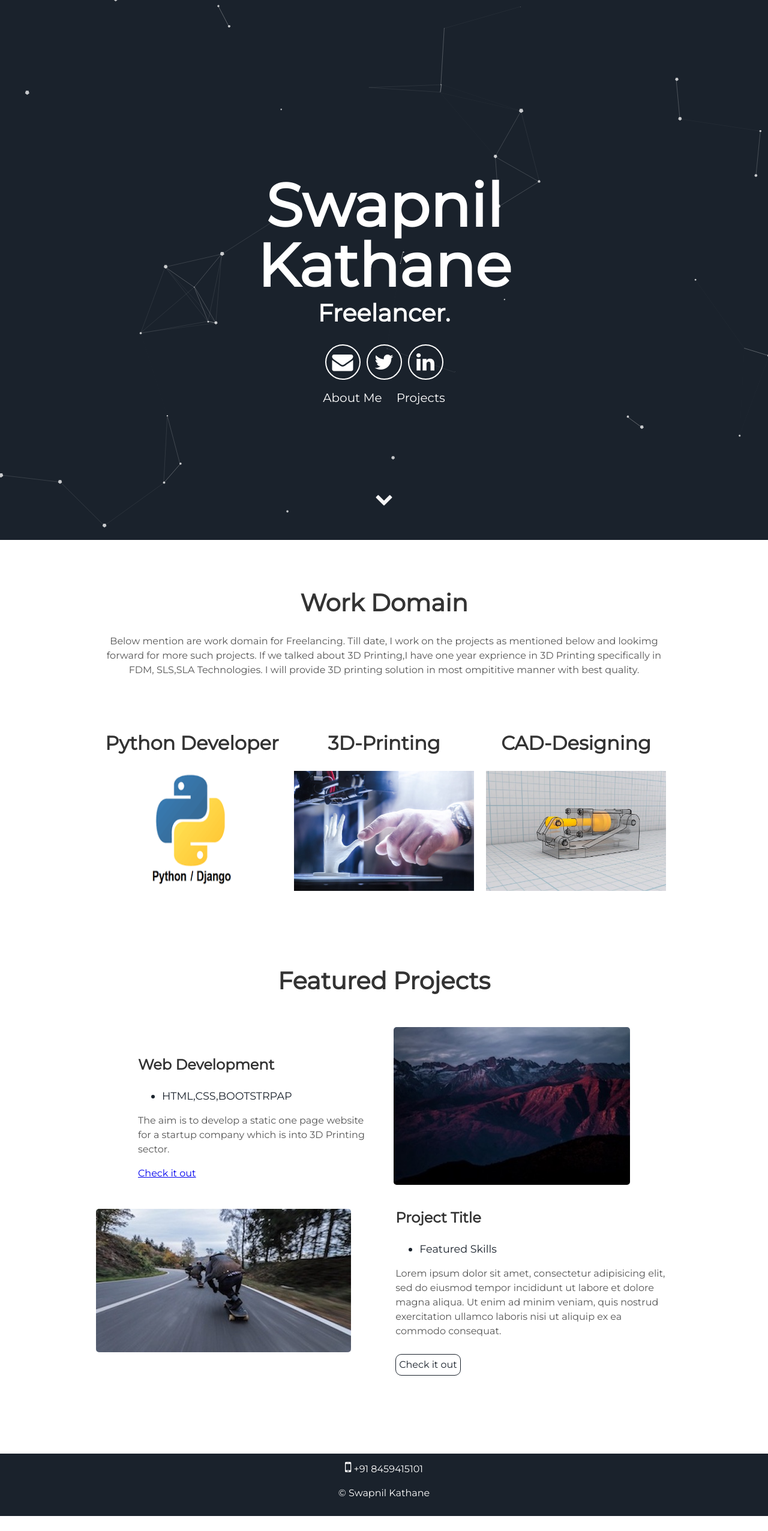
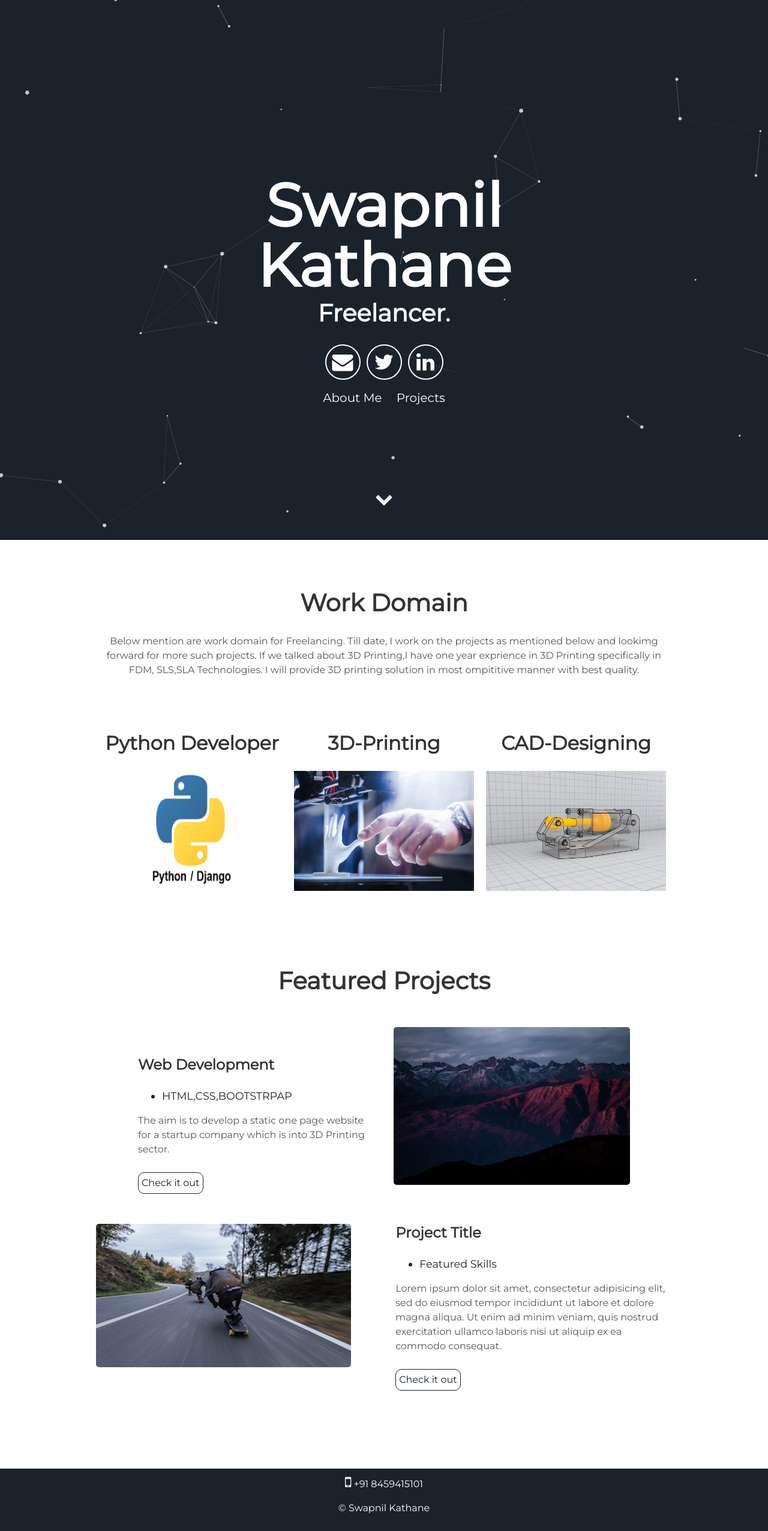
Before and after one commit to swapnilkathane/swapnilkathaneoldweb, a Jekyll site: the page built from index.html, in a window 1280 px wide. Shown: the whole page at 60% size. Built offline with Jekyll 4.4.1, drawn with Linux system fonts in a browser that asks for light colours; before the commit the page ends 2527 px from its top, so only the background shows below that.

Commit message:
Update projects.html

```diff
--- a/_includes/projects.html
+++ b/_includes/projects.html
@@ -11,7 +11,7 @@
       <li>HTML,CSS,BOOTSTRPAP</li>
     </ul>
     <p>The aim is to develop a static one page website for a startup company which is into 3D Printing sector.</p>
-    <a class="http://www.sscad.in/" href="#">Check it out</a>
+    <a class="project-link"  target="_blank" href="http://www.sscad.in/">Check it out</a>
   </div>
 </div>
 <div class="user-projects">
```
